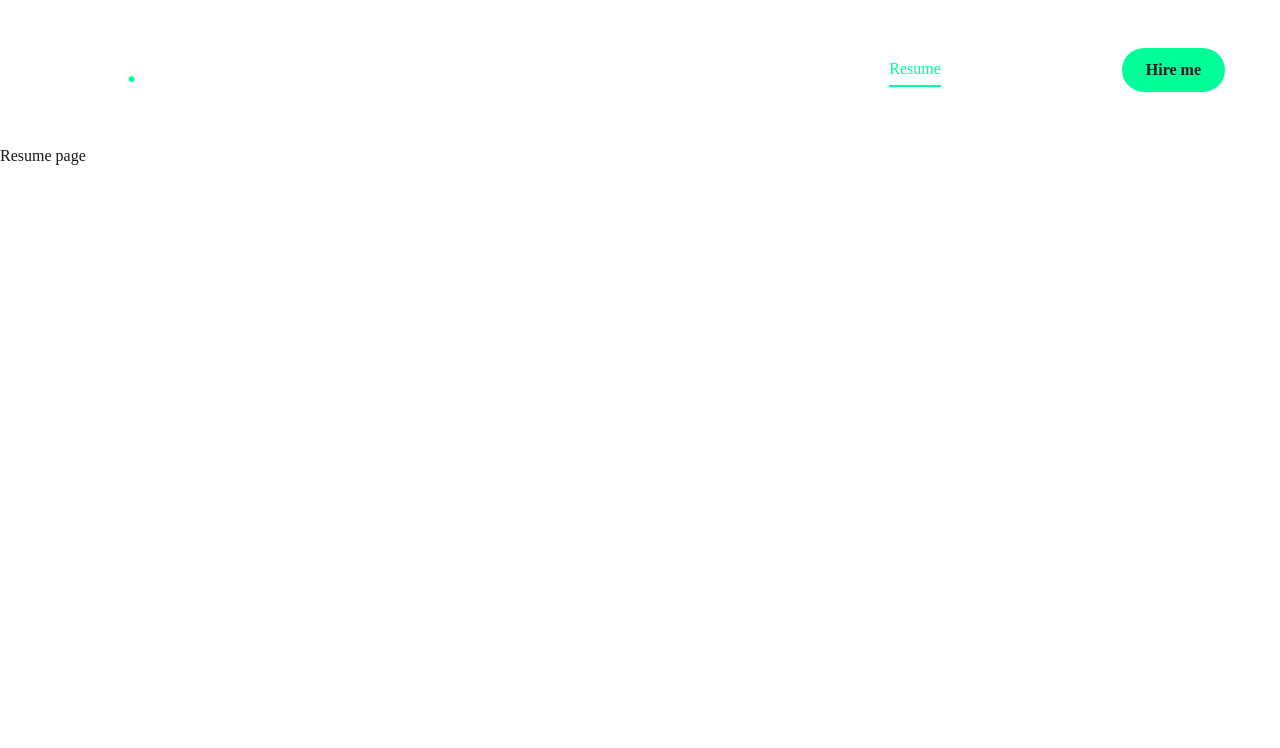
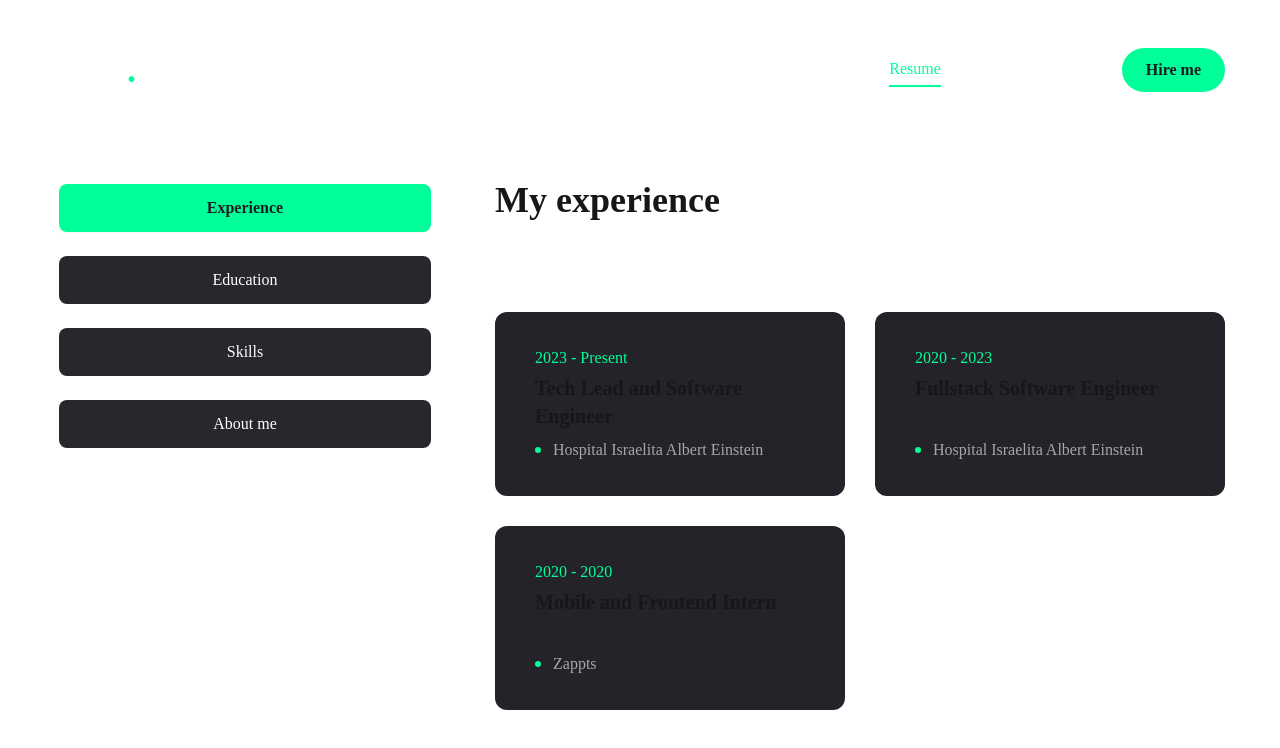
Before and after one commit to JVMedeiros/joao-portfolio, a Next.js app: page /resume in a window 1280 px wide. Shown: the top 748 px of the page. Built offline with nearby package versions, Linux system fonts and the light colour scheme.

Commit message:
wip: resume page

```diff
--- a/app/resume/page.tsx
+++ b/app/resume/page.tsx
@@ -1,7 +1,10 @@
 "use client";
 
 import { FaHtml5, FaCss3, FaJs, FaReact, FaFigma, FaNodeJs } from 'react-icons/fa'
-import { SiTailwindcss, SiNextdotjs } from 'react-icons/si'
+import { SiTailwindcss, SiNextdotjs, SiTypescript } from 'react-icons/si'
+import { motion } from 'framer-motion';
+import { Tabs, TabsContent, TabsList, TabsTrigger } from '@/components/ui/tabs';
+import { ScrollArea } from '@/components/ui/scroll-area';
 
 const about = {
   title: 'About me',
@@ -45,7 +48,7 @@ const about = {
 const experience = {
   icon: '/assets/resume/badge.svg',
   title: 'My experience',
-  description: 'Description',
+  description: 'My career experience, places that I worked and roles that I assumed.',
   items: [
     {
       company: 'Hospital Israelita Albert Einstein',
@@ -93,11 +96,104 @@ const education = {
   ]
 }
 
+const skills = {
+  title: "My Skills",
+  description: "Description",
+  skillList: [
+    {
+      icon: <FaHtml5 />,
+      name: "html"
+    },
+    {
+      icon: <FaCss3 />,
+      name: "CSS"
+    },
+    {
+      icon: <FaJs />,
+      name: "Javascript"
+    },
+    {
+      icon: <SiTypescript />,
+      name: "Typescript"
+    },
+    {
+      icon: <FaReact />,
+      name: "React JS"
+    },
+    {
+      icon: <FaNodeJs />,
+      name: "Node JS"
+    },
+    {
+      icon: <FaFigma />,
+      name: "Figma"
+    },
+    {
+      icon: <SiNextdotjs />,
+      name: "Next JS"
+    },
+    {
+      icon: <SiTailwindcss />,
+      name: "Tailwind CSS"
+    },
+  ]
+}
+
 function Resume() {
   return (
-    <div>
-      Resume page
-    </div>
+    <motion.div
+      initial={{opacity: 0}}
+      animate={{
+        opacity: 1,
+        transition: { delay: 2.4, duration: 0.4, ease: "easeIn"}
+      }}
+      className="min-h-[80vh] flex items-center justify-center py-12 xl:py-0"
+    >
+      <div className="container mx-auto">
+        <Tabs
+          defaultValue='experience'
+          className='flex flex-col xl:flex-row gap-[60px]'
+        >
+          <TabsList className='flex flex-col w-full max-w-[380px] mx-auto xl:mx-0 gap-6'>
+            <TabsTrigger value='experience'>Experience</TabsTrigger>
+            <TabsTrigger value='education'>Education</TabsTrigger>
+            <TabsTrigger value='skills'>Skills</TabsTrigger>
+            <TabsTrigger value='about'>About me</TabsTrigger>
+          </TabsList>
+
+          <div className='min-h-[70vh] w-full'>
+            <TabsContent value='experience' className='w-full'>
+              <div className='flex flex-col gap-[30px] text-center xl:text-left'>
+                <h3 className='text-4xl font-bold'>{experience.title}</h3>
+                <p className='max-w-[600px] text-white/60 mx-auto xl:mx-0'>
+                  {experience.description}
+                </p>
+                <ScrollArea>
+                  <ul className='grid grid-cols-1 lg:grid-cols-2 gap-[30px]'>
+                    {experience.items.map((item, index) => {
+                      return (
+                        <li key={index} className='bg-[#232329] h-[184px] py-6 px-10 rounded-xl flex flex-col justify-center items-center lg:items-start'>
+                          <span className='text-accent'>{item.duration}</span>
+                          <h3 className='text-xl max-w-[260px] min-h-[60px] text-center lg:text-left'>{item.position}</h3>
+                          <div className='flex items-center gap-3'>
+                            <span className='w-[6px] h-[6px] rounded-full bg-accent'></span>
+                            <p className='text-white/60'>{item.company}</p>
+                          </div>
+                        </li>
+                      )
+                    })}
+                  </ul>
+                </ScrollArea>
+              </div>
+            </TabsContent>
+            <TabsContent value='education' className='w-full'>education</TabsContent>
+            <TabsContent value='skills' className='w-full'>skills</TabsContent>
+            <TabsContent value='about' className='w-full'>about me</TabsContent>
+
+          </div>
+        </Tabs>
+      </div>
+    </motion.div>
   )
 }
 
```
